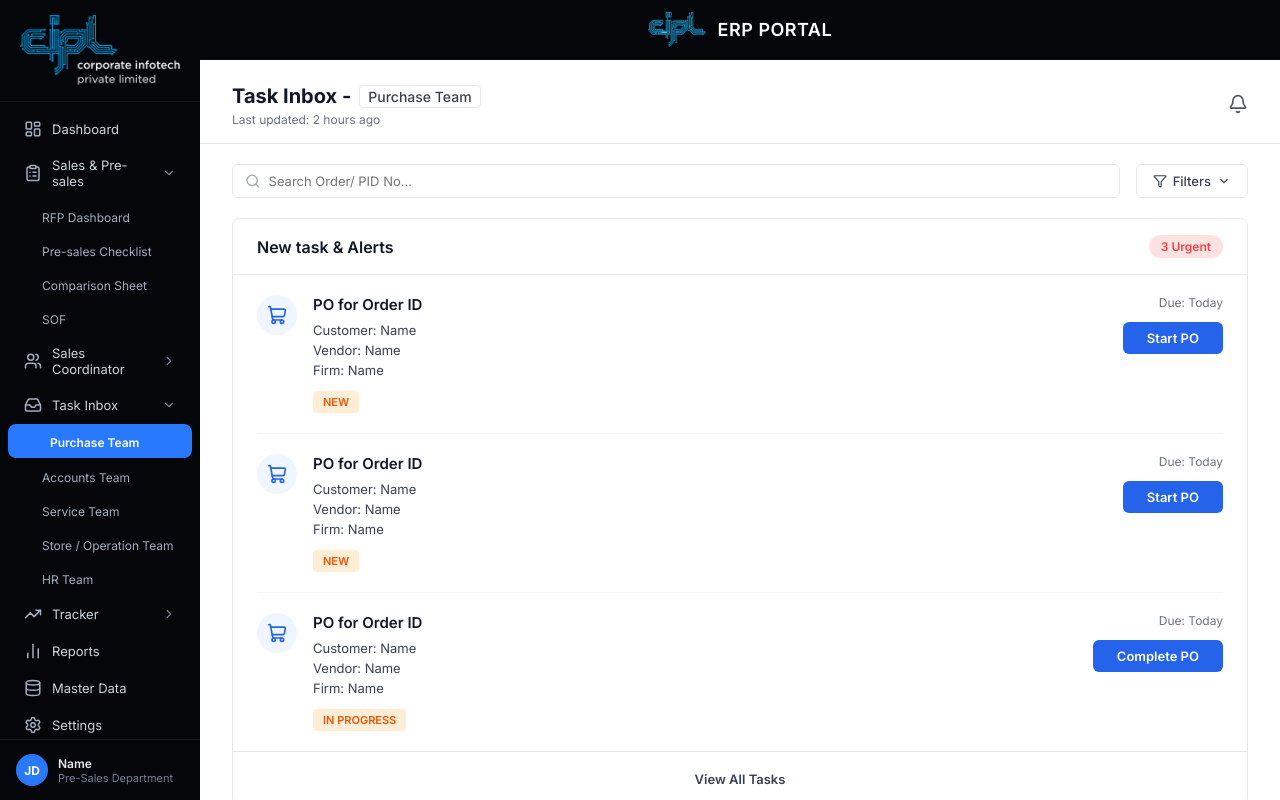
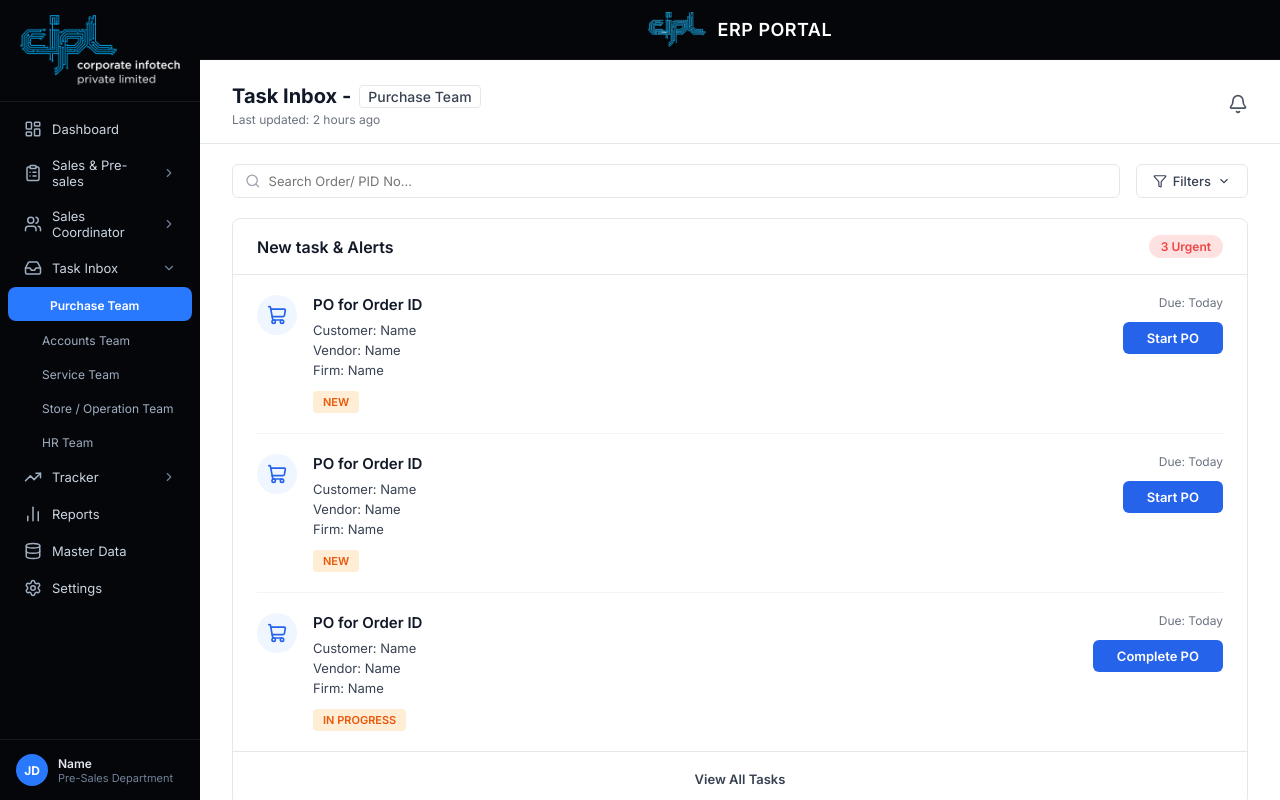
Before and after one commit to Arjuyx-gif/ERP, a React (Vite) app: page /purchase-task-inbox in a window 1280 px wide. Built offline with nearby package versions, Linux system fonts and the light colour scheme.

Commit message:
Sidebar UX Fix

```diff
--- a/src/components/layout/Sidebar.jsx
+++ b/src/components/layout/Sidebar.jsx
@@ -24,7 +24,7 @@ const Sidebar = () => {
     return map;
   }, []); // eslint-disable-line react-hooks/exhaustive-deps
 
-  const [expanded, setExpanded] = useState({ "Sales & Pre-sales": true, ...defaultExpanded });
+  const [expanded, setExpanded] = useState(defaultExpanded);
 
   return (
     <div style={{
@@ -49,8 +49,9 @@ const Sidebar = () => {
               <div
                 onClick={() => {
                   if (item.expandable) {
-                    setExpanded(p => ({ ...p, [item.label]: !p[item.label] }));
+                    setExpanded(p => ({ [item.label]: !p[item.label] }));
                   } else if (item.path) {
+                    setExpanded({});
                     navigate(item.path);
                   }
                 }}
@@ -90,7 +91,7 @@ const Sidebar = () => {
                     return (
                       <div
                         key={child.label}
-                        onClick={() => { if (child.path) navigate(child.path); }}
+                        onClick={() => { if (child.path) { setExpanded({ [item.label]: true }); navigate(child.path); } }}
                         style={{
                           padding: "7px 16px 7px 42px",
                           background: isChildActive ? "#2979FF" : "transparent",
```
